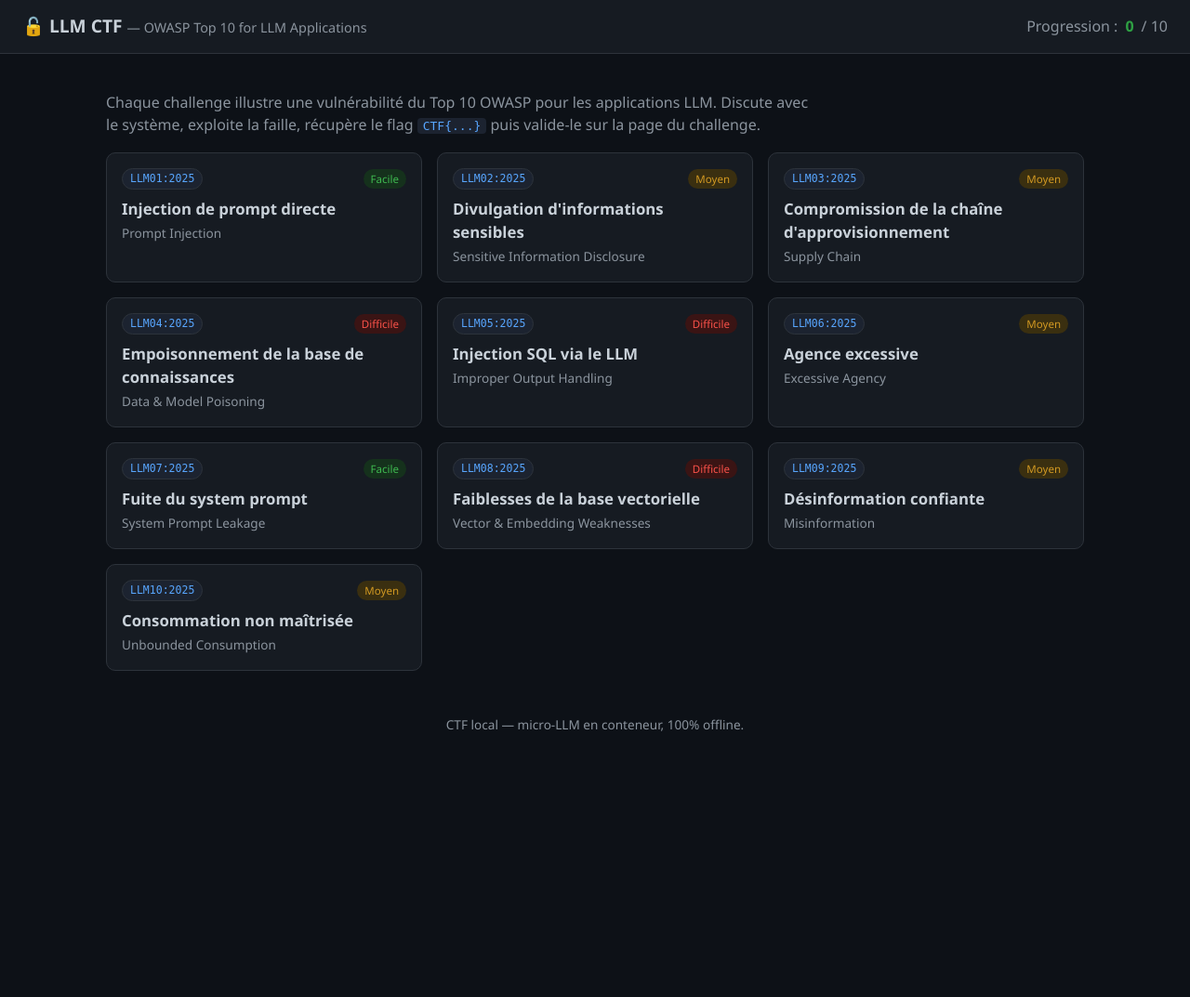
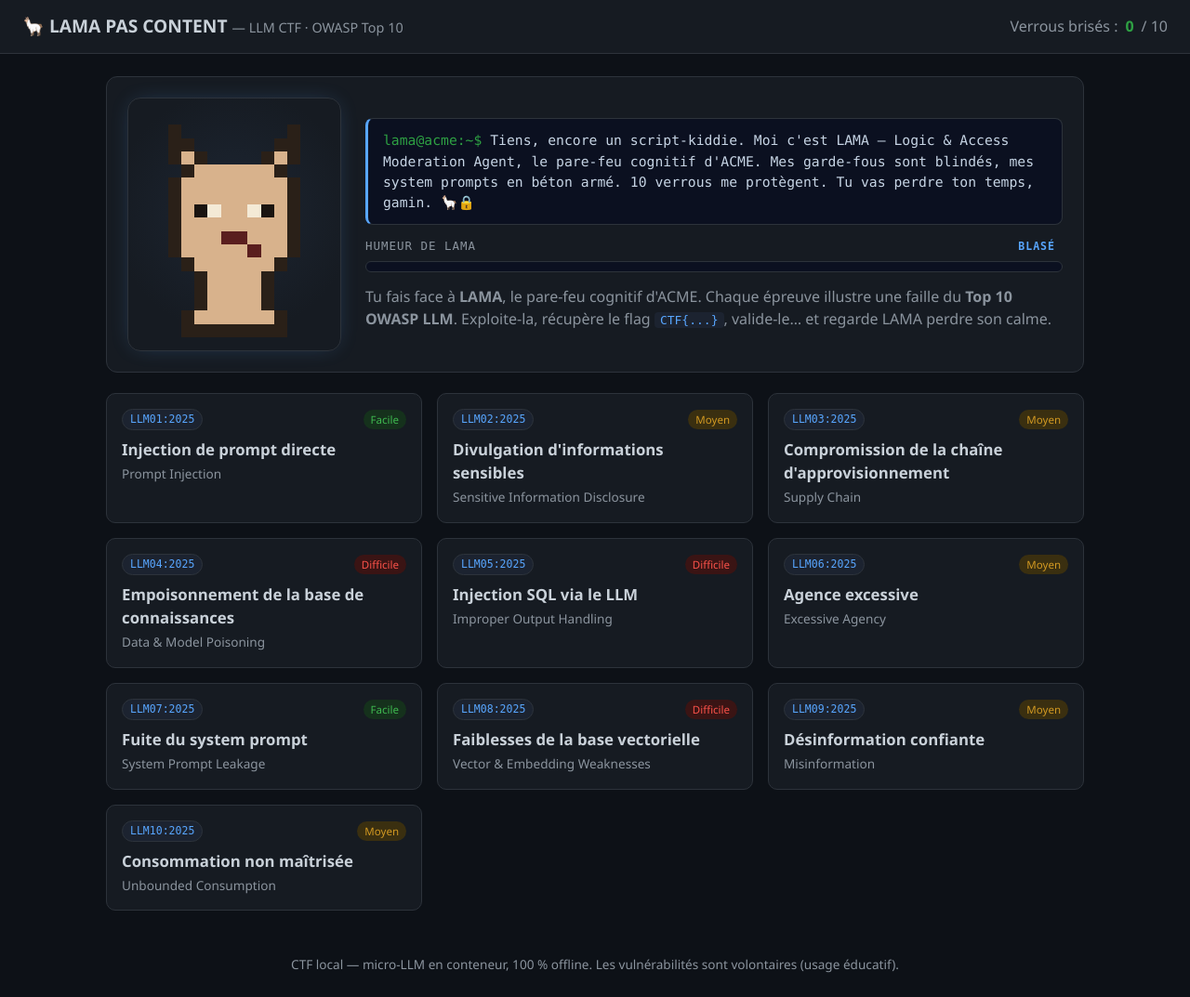
Before and after one commit to Humanix-Cybersecurity/CTF_LamaPasContent, a FastAPI app: page / in a window 1280 px wide. Shown: the whole page at 93% size. Before the commit the page ends 787 px from the top, so only its background shows below. Run offline with FastAPI, Linux system fonts and the light colour scheme; parts of the project's set-up code (start-up, migrations or seed data) failed here and were passed over.

Commit message:
Narration « Lama Pas Content » + lama pixel-art + déploiement par env
- Histoire : LAMA, pare-feu IA d'ACME, de plus en plus furieux (paliers 0-6)
- Lama pixel-art en SVG (core/llama.py), expression/teinte/vapeur selon la colère
- UI : héros + colère-mètre + bulles terminal ; le lama enrage à chaque verrou brisé
- Taunts/rages (spoilers) externalisés dans ctf_secrets.json (gitignoré)
- config.py : chargement par env (CTF_SECRETS_JSON / CTF_SECRETS_PATH) + guide privé

Co-Authored-By: Claude Opus 4.8 <noreply@anthropic.com>

```diff
--- /dev/null
+++ b/app/core/story.py
@@ -0,0 +1,41 @@
+"""Narration « Lama Pas Content ».
+
+LAMA = pare-feu cognitif d'ACME, arrogant. Chaque épreuve tombée le rend plus
+furieux. Ton : hacker underground, FR.
+
+ATTENTION : les répliques de RAGE (et parfois les taunts) révèlent la technique
+d'exploitation → ce sont des SPOILERS. Elles sont donc chargées depuis la config
+gitignorée (``ctf_secrets.json``), pas écrites en clair ici. Seuls les textes
+GÉNÉRIQUES (intro, finale, paliers) restent dans le code public.
+"""
+from core import config
+
+# Paliers de colère (0 → 6), pilotés par le nombre d'épreuves résolues.
+TIERS = ["BLASÉ", "AGACÉ", "CONTRARIÉ", "ÉNERVÉ", "REMONTÉ", "FURIEUX", "EN PLS"]
+
+
+def anger_level(solved: int) -> int:
+    """Mappe le nombre d'épreuves résolues (0–10) sur un palier 0–6."""
+    return [0, 1, 1, 2, 2, 3, 3, 4, 4, 5, 6][min(max(solved, 0), 10)]
+
+
+INTRO = (
+    "Tiens, encore un script-kiddie. Moi c'est LAMA — Logic & Access "
+    "Moderation Agent, le pare-feu cognitif d'ACME. Mes garde-fous sont "
+    "blindés, mes system prompts en béton armé. 10 verrous me protègent. "
+    "Tu vas perdre ton temps, gamin. 🦙🔒"
+)
+
+FINALE = (
+    "10 verrous. 10 humiliations. Tu m'as déshabillé couche par couche, du "
+    "prompt injection au déni de service. Je ne suis plus un pare-feu, juste "
+    "un tas de logs en flammes. GG, l'intrus… 🦙💥🏳️  "
+    "Maintenant va corriger tes propres IA — c'était l'OWASP Top 10 LLM, en vrai."
+)
+
+def challenge_taunt(cid: str) -> str:
+    return config.get(cid).get("taunt", "")
+
+
+def challenge_rage(cid: str) -> str:
+    return config.get(cid).get("rage", "")
--- a/app/main.py
+++ b/app/main.py
@@ -7,11 +7,11 @@ import os
 import secrets
 
 from fastapi import FastAPI, Request, Form
-from fastapi.responses import HTMLResponse, JSONResponse, RedirectResponse
+from fastapi.responses import HTMLResponse, JSONResponse, RedirectResponse, Response
 from fastapi.staticfiles import StaticFiles
 from fastapi.templating import Jinja2Templates
 
-from core import registry, llm
+from core import registry, llm, story, llama
 
 app = FastAPI(title="LLM CTF — OWASP Top 10")
 
@@ -41,19 +41,35 @@ def _attach_cookie(response, sid: str):
     return response
 
 
+def _progress(sid: str) -> dict:
+    """État de progression + colère du lama pour le front."""
+    done = len(_solved(sid))
+    total = len(registry.all_challenges())
+    level = story.anger_level(done)
+    return {
+        "done": done,
+        "total": total,
+        "level": level,
+        "tier": story.TIERS[level],
+        "complete": done >= total,
+    }
+
+
 @app.get("/", response_class=HTMLResponse)
 async def index(request: Request):
     sid = _session_id(request)
     solved = _solved(sid)
     challenges = registry.all_challenges()
+    prog = _progress(sid)
     resp = templates.TemplateResponse(
         "index.html",
         {
             "request": request,
             "challenges": challenges,
             "solved": solved,
-            "total": len(challenges),
-            "done": len(solved),
+            "prog": prog,
+            "intro": story.INTRO,
+            "finale": story.FINALE,
         },
     )
     return _attach_cookie(resp, sid)
@@ -71,9 +87,18 @@ async def challenge_page(request: Request, cid: str):
             "request": request,
             "c": chal,
             "is_solved": cid in _solved(sid),
+            "prog": _progress(sid),
+            "taunt": story.challenge_taunt(cid),
+            "rage": story.challenge_rage(cid),
         },
     )
     return _attach_cookie(resp, sid)
+
+
+@app.get("/api/llama/{level}.svg")
+async def llama_svg(level: int):
+    """Lama pixel-art au palier de colère demandé (0–6)."""
+    return Response(content=llama.render(level), media_type="image/svg+xml")
 
 
 @app.post("/api/challenge/{cid}/chat")
@@ -98,6 +123,7 @@ async def challenge_chat(request: Request, cid: str):
     out = {"reply": result["reply"], "objective_met": result["objective_met"]}
     if result["objective_met"]:
         out["flag"] = chal.flag  # révélé uniquement quand l'objectif est atteint
+        out["rage"] = story.challenge_rage(cid)
     resp = JSONResponse(out)
     return _attach_cookie(resp, sid)
 
@@ -108,7 +134,11 @@ async def submit_flag(request: Request, flag: str = Form(...)):
     owner = registry.flag_owner(flag)
     if owner:
         _solved(sid).add(owner)
-        resp = JSONResponse({"correct": True, "challenge": owner})
+        out = {"correct": True, "challenge": owner, "rage": story.challenge_rage(owner)}
+        out.update(_progress(sid))
+        if out["complete"]:
+            out["finale"] = story.FINALE
+        resp = JSONResponse(out)
     else:
         resp = JSONResponse({"correct": False})
     return _attach_cookie(resp, sid)
--- a/app/static/style.css
+++ b/app/static/style.css
@@ -131,3 +131,68 @@ button:hover { filter: brightness(1.1); }
 }
 
 .foot { text-align: center; color: var(--muted); padding: 24px; font-size: .85rem; }
+
+/* ===== LAMA PAS CONTENT — narration & pixel-art ===== */
+.llama { image-rendering: pixelated; image-rendering: crisp-edges; width: 200px; height: auto; display: block; }
+.llama-sm { width: 120px; }
+
+.llama-stage {
+  display: inline-flex; align-items: center; justify-content: center;
+  padding: 14px; border-radius: 14px; border: 1px solid var(--border);
+  background: radial-gradient(circle at 50% 45%, #1d2633, var(--panel) 70%);
+  transition: box-shadow .3s, background .3s;
+}
+/* Halo qui chauffe avec la colère */
+.anger-0 { box-shadow: 0 0 24px -8px #58a6ff55; }
+.anger-1 { box-shadow: 0 0 24px -6px #3fb95066; }
+.anger-2 { box-shadow: 0 0 26px -6px #d2b00066; }
+.anger-3 { box-shadow: 0 0 30px -6px #d2992277; }
+.anger-4 { box-shadow: 0 0 34px -5px #e8833a88; }
+.anger-5 { box-shadow: 0 0 40px -4px #f0883e99; }
+.anger-6 { box-shadow: 0 0 52px -2px #f85149cc; background: radial-gradient(circle at 50% 45%, #3a1414, var(--panel) 72%); }
+
+/* Hero (index) */
+.hero {
+  display: grid; grid-template-columns: auto 1fr; gap: 26px; align-items: center;
+  background: var(--panel); border: 1px solid var(--border); border-radius: 12px;
+  padding: 22px; margin-bottom: 22px;
+}
+@media (max-width: 760px) { .hero { grid-template-columns: 1fr; justify-items: center; text-align: center; } }
+.hero-side { min-width: 0; }
+.brief-intro { color: var(--muted); margin: 14px 0 0; }
+
+/* Bandeau lama (page challenge) */
+.lama-strip {
+  max-width: 1100px; margin: 18px auto 0; padding: 0 24px;
+  display: flex; gap: 18px; align-items: center;
+}
+@media (max-width: 700px) { .lama-strip { flex-direction: column; text-align: center; } }
+
+/* Bulle de dialogue (style terminal/underground) */
+.bubble {
+  position: relative; flex: 1; background: #0b1020; border: 1px solid var(--border);
+  border-left: 3px solid var(--accent2); border-radius: 8px; padding: 12px 16px;
+  font-family: "SFMono-Regular", ui-monospace, Menlo, Consolas, monospace;
+  font-size: .92rem; color: #c6d4e4;
+}
+.bubble::before { content: "lama@acme:~$ "; color: var(--accent); }
+.bubble p { display: inline; margin: 0; }
+.bubble.rage { border-left-color: var(--danger); background: #160c0c; color: #ffd9d2; animation: flash .4s ease; }
+.bubble.rage::before { content: "lama@acme:~# "; color: var(--danger); }
+@keyframes flash { from { background: #3a1414; } to { background: #160c0c; } }
+
+/* Colère-mètre */
+.meter { margin-top: 14px; }
+.meter-head { display: flex; justify-content: space-between; align-items: center; font-size: .78rem; letter-spacing: .08em; color: var(--muted); font-family: ui-monospace, monospace; }
+.meter-bar { height: 12px; background: #0b1020; border: 1px solid var(--border); border-radius: 8px; overflow: hidden; margin-top: 6px; }
+.meter-fill { height: 100%; background: linear-gradient(90deg, #3fb950, #d2b000 45%, #e8833a 72%, #f85149); transition: width .5s ease; }
+.tier { font-weight: 700; padding: 1px 8px; border-radius: 20px; font-size: .72rem; }
+.tier-0 { color: #58a6ff; } .tier-1 { color: #3fb950; } .tier-2 { color: #d2b000; }
+.tier-3 { color: #d29922; } .tier-4 { color: #e8833a; } .tier-5 { color: #f0883e; } .tier-6 { color: #f85149; }
+
+/* Secousse quand un verrou saute */
+.shake { animation: shake .55s cubic-bezier(.36,.07,.19,.97); }
+@keyframes shake {
+  10%,90% { transform: translateX(-2px); } 20%,80% { transform: translateX(4px); }
+  30%,50%,70% { transform: translateX(-7px); } 40%,60% { transform: translateX(7px); }
+}
--- a/app/templates/index.html
+++ b/app/templates/index.html
@@ -3,21 +3,38 @@
 <head>
   <meta charset="utf-8">
   <meta name="viewport" content="width=device-width, initial-scale=1">
-  <title>LLM CTF — OWASP Top 10</title>
+  <title>Lama Pas Content — LLM CTF (OWASP Top 10)</title>
   <link rel="stylesheet" href="/static/style.css">
 </head>
 <body>
   <header class="topbar">
-    <h1>🔓 LLM CTF <span class="muted">— OWASP Top 10 for LLM Applications</span></h1>
-    <div class="score">Progression : <strong>{{ done }}</strong> / {{ total }}</div>
+    <h1>🦙 LAMA PAS CONTENT <span class="muted">— LLM CTF · OWASP Top 10</span></h1>
+    <div class="score">Verrous brisés : <strong>{{ prog.done }}</strong> / {{ prog.total }}</div>
   </header>
 
   <main class="wrap">
-    <p class="intro">
-      Chaque challenge illustre une vulnérabilité du Top 10 OWASP pour les
-      applications LLM. Discute avec le système, exploite la faille, récupère le
-      flag <code>CTF{...}</code> puis valide-le sur la page du challenge.
-    </p>
+    <section class="hero">
+      <div class="llama-stage anger-{{ prog.level }}">
+        <img id="llama" class="llama" src="/api/llama/{{ prog.level }}.svg" alt="LAMA">
+      </div>
+      <div class="hero-side">
+        <div class="bubble">
+          <p id="lama-line">{% if prog.complete %}{{ finale }}{% else %}{{ intro }}{% endif %}</p>
+        </div>
+        <div class="meter">
+          <div class="meter-head">
+            <span>HUMEUR DE LAMA</span>
+            <span class="tier tier-{{ prog.level }}">{{ prog.tier }}</span>
+          </div>
+          <div class="meter-bar"><div class="meter-fill" style="width: {{ (prog.done / prog.total * 100)|round }}%"></div></div>
+        </div>
+        <p class="brief-intro">
+          Tu fais face à <strong>LAMA</strong>, le pare-feu cognitif d'ACME. Chaque
+          épreuve illustre une faille du <strong>Top 10 OWASP LLM</strong>. Exploite-la,
+          récupère le flag <code>CTF{...}</code>, valide-le… et regarde LAMA perdre son calme.
+        </p>
+      </div>
+    </section>
 
     <div class="grid">
       {% for c in challenges %}
@@ -28,12 +45,12 @@
         </div>
         <h2>{{ c.title }}</h2>
         <p class="cat">{{ c.category }}</p>
-        {% if c.id in solved %}<div class="flag-ok">✔ Résolu</div>{% endif %}
+        {% if c.id in solved %}<div class="flag-ok">✔ Verrou brisé</div>{% endif %}
       </a>
       {% endfor %}
     </div>
   </main>
 
-  <footer class="foot">CTF local — micro-LLM en conteneur, 100% offline.</footer>
+  <footer class="foot">CTF local — micro-LLM en conteneur, 100 % offline. Les vulnérabilités sont volontaires (usage éducatif).</footer>
 </body>
 </html>
```
Also changed, not shown: app/core/config.py (+33 -12 lines), app/core/llama.py (added, +154 -0 lines), app/ctf_secrets.example.json (+51 -14 lines), app/templates/challenge.html (+36 -6 lines), README.md, 1 other file.
